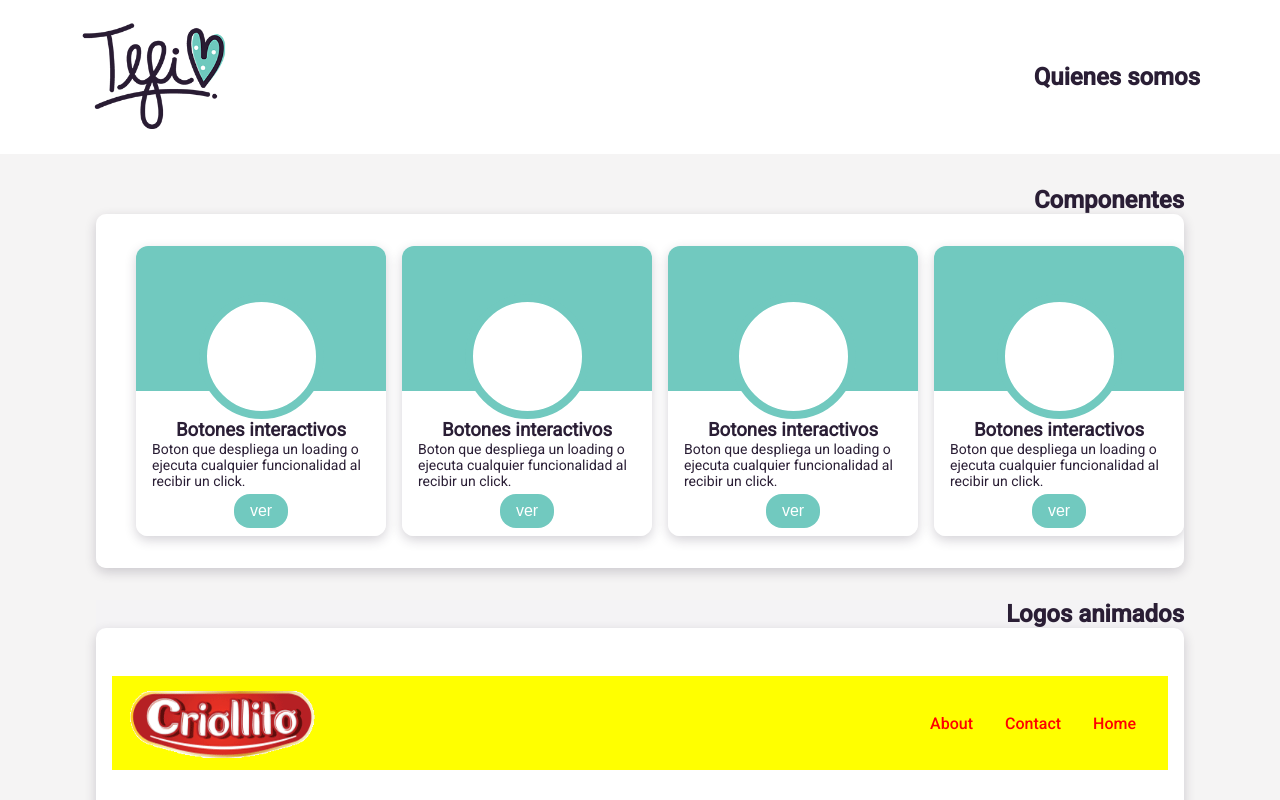
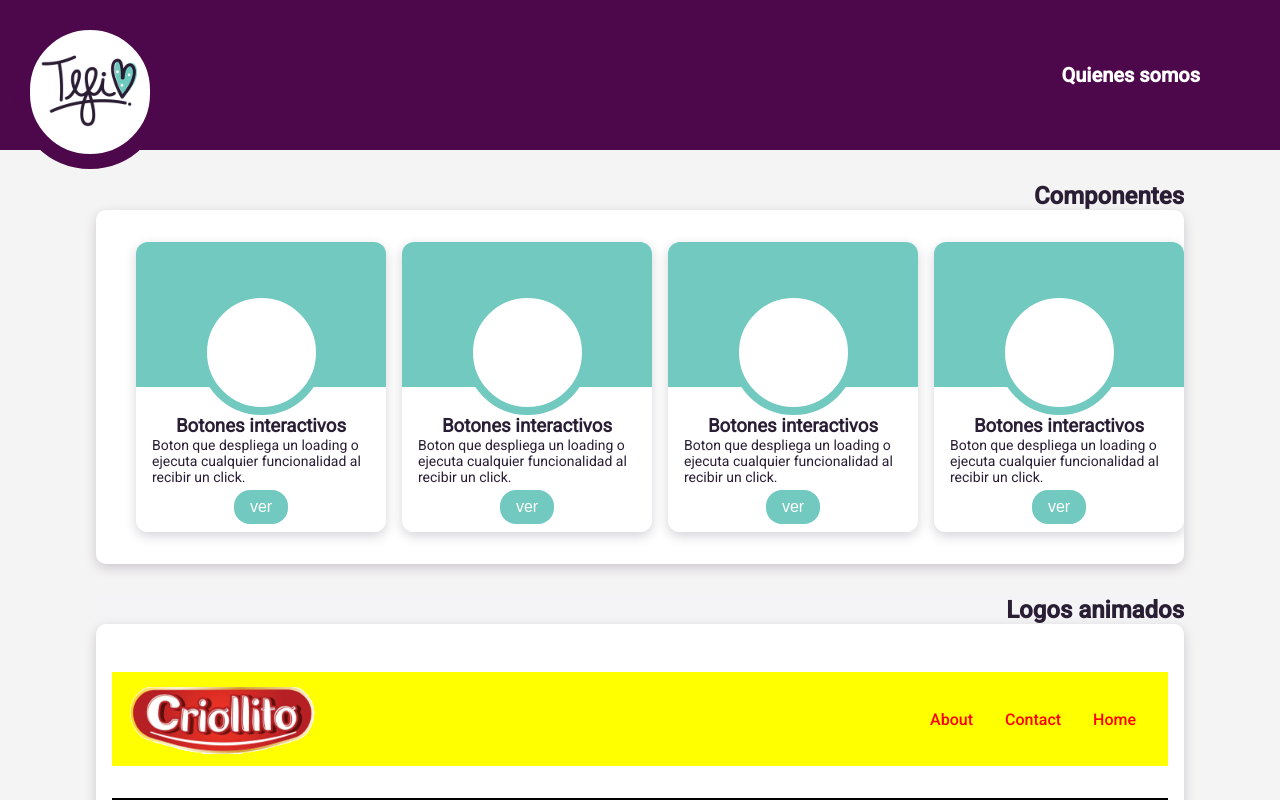
Before and after one commit to david-aravena/tefi, a React (Vite) app: page / in a window 1280 px wide. Shown: the top 800 px of the page. Built offline with nearby package versions, Linux system fonts and the light colour scheme.

Commit message:
update: Header component

```diff
--- a/src/components/header/index.jsx
+++ b/src/components/header/index.jsx
@@ -7,10 +7,17 @@ export default function Header({ padding }) {
   const location = useLocation();
 
   return (
-    <div style={{ display: "flex", flexDirection: "row", justifyContent:"space-between", alignItems:"center", width:"100%", padding: padding, gap: "1rem", backgroundColor:"white"}}>
+    <div style={{ display: "flex", flexDirection: "row", justifyContent:"flex-end", alignItems:"center", width:"100%", padding: padding, gap: "1rem", backgroundColor:"rgb(76, 8, 75)", height:"150px"}}>
 
-      <div>
-        <div style={{width:"150px", height:"auto"}}>
+      <div style={{position:"absolute", top:15, left:15}}>
+        <div style={{
+          width:"150px",
+          height:"auto",
+          background:"white",
+          borderRadius:"150px",
+          border:"15px solid rgb(76, 8, 75)",
+          padding:"10px",
+        }}>
           <Link to={"/"}>
             <img
               src="/icons/LogoTefi.png"
@@ -24,7 +31,7 @@ export default function Header({ padding }) {
       {location.pathname !== "/quienes-somos" && (
         <div>
           <Link to={"/quienes-somos"}>
-            <h2>Quienes somos</h2>
+            <h2 style={{fontSize:"20px", color:"white"}}>Quienes somos</h2>
           </Link>
         </div>
       )}
```
